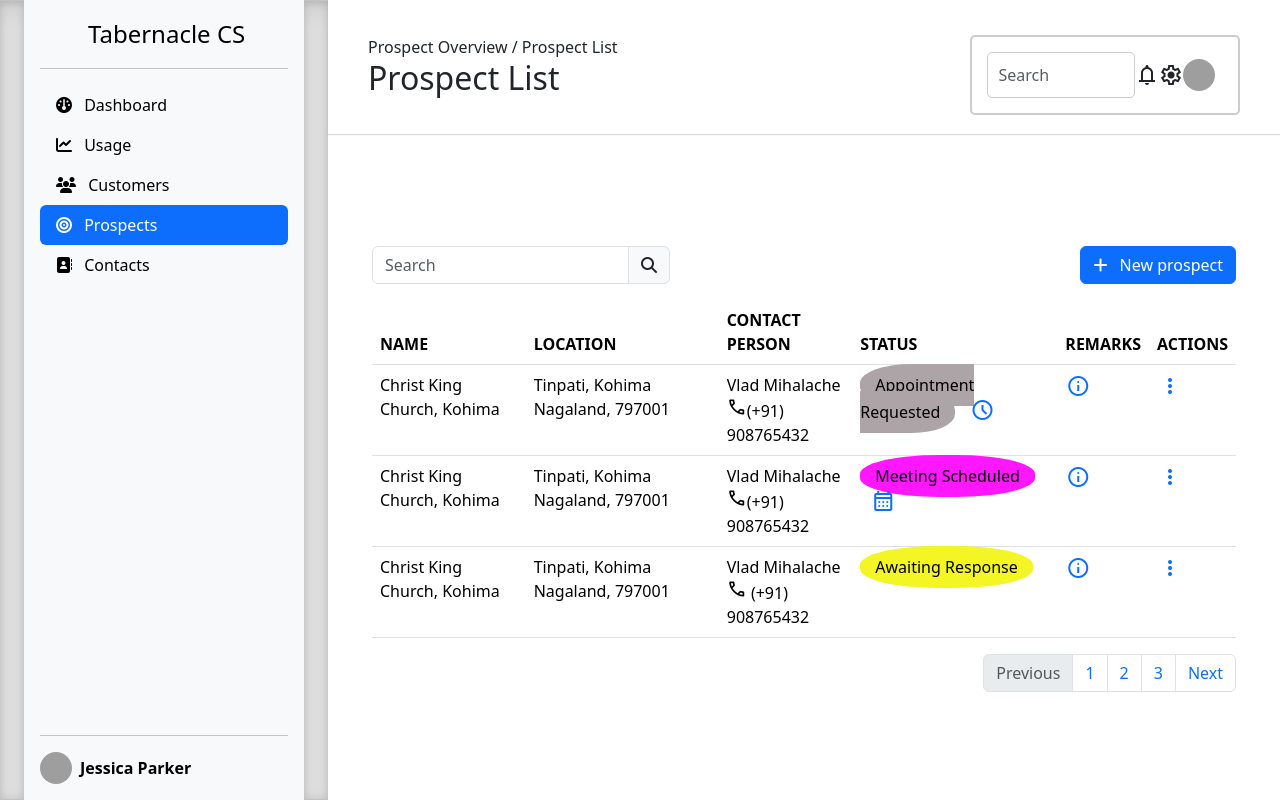
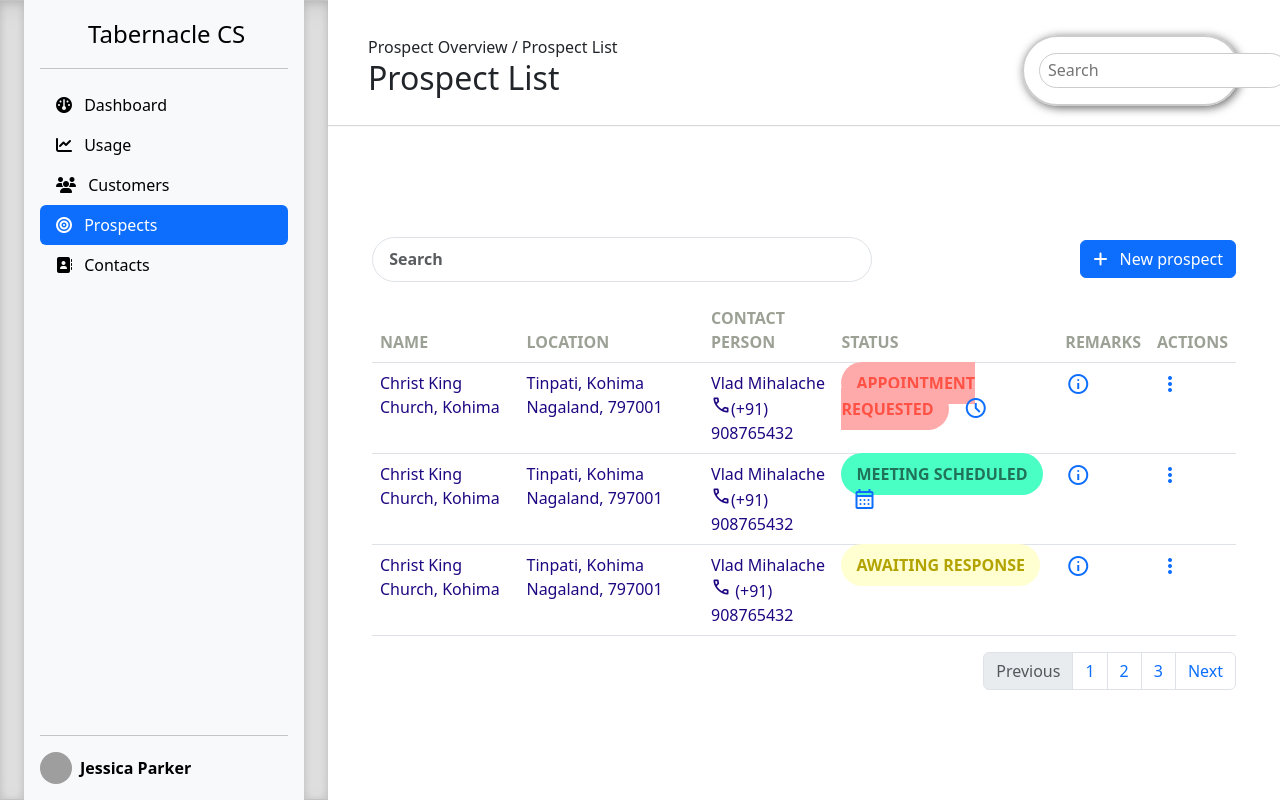
Before and after one commit to saicharanbandu/customersuccessmanagement, a Django app: page /prospect/list in a window 1280 px wide. Run offline with Django 5.2, Linux system fonts and the light colour scheme; grey boxes are pictures that could not be loaded.

Commit message:
init contact, prospect ui

```diff
--- a/assets/css/style.css
+++ b/assets/css/style.css
@@ -95,3 +95,6 @@ main {
     width: 60%;
     margin: auto;
 }
+.text-muted1 {
+    color: #1F0782 !important;
+}
--- a/contact/forms.py
+++ b/contact/forms.py
@@ -21,6 +21,7 @@ class ContactForm(forms.ModelForm):
             "organization": forms.TextInput(
                 attrs={
                     "class": "form-control",
+                    "style": "color: red;"
                 }
             ),
             'mobile_number':
--- a/contact/templates/create_view.html
+++ b/contact/templates/create_view.html
@@ -16,7 +16,7 @@
 
 <div class="form-container">
   <div class="header">
-    <h1>New Contact</h1>
+    <h1 style="color: #0C0482">New Contact</h1>
   </div>
   {% include 'contact_form.html' %}
 </div>
--- a/templates/prospect/list_view.html
+++ b/templates/prospect/list_view.html
@@ -11,23 +11,25 @@
 Prospect Overview / Prospect List
 <h2>{{ title }}</h2>
 </div>
-    <div class="bordered-form d-flex align-items-center">
+    <div class="bordered-form d-flex align-items-center" style="border-radius: 50px; width:25%; box-shadow: 2px 2px 10px rgba(0,0,0,0.6);">
         <form class="form-inline">
-            <input class="form-control mr-sm-2 bordered-input" type="search" placeholder="Search"
-        aria-label="Search" oninput="searchFunction()">
+            <input class="control mr-sm-2 bordered-input" style="border-radius: 50px; font-size: 1rem; padding: 0.3rem 0.5rem;" type="search" placeholder="Search" aria-label="Search"
+                oninput="searchFunction()">
         </form>
-        <span class="material-symbols-outlined notifications-icon align-middle">notifications</span>
-        <span class="material-symbols-outlined align-middle">settings</span>
+        <span class="material-symbols-outlined notifications-icon align-middle" style="font-size: 1.5rem; padding: 0.2rem;"></span>
+        <span class="material-symbols-outlined align-middle" style="font-size: 1.5rem; padding: 0.2rem;">notifications</span>
+        <span class="material-symbols-outlined align-middle" style="font-size: 1.5rem; padding: 0.2rem;"></span>
+        <span class="material-symbols-outlined" style="font-size: 1.5rem; padding: 0.2rem;">settings</span>
         <div class="dropdown">
-            <a href="#" class="d-flex align-items-center link-body-emphasis text-decoration-none dropdown-toggle"
-                data-bs-toggle="dropdown" aria-expanded="false">
-                <img src="https://github.com/mdo.png" alt="" width="32" height="32"
-                    class="rounded-circle me-2">
+            <a href="#" class="d-flex align-items-center link-body-emphasis text-decoration-none dropdown-toggle" data-bs-toggle="dropdown" aria-expanded="false">
+                <img src="https://github.com/mdo.png" alt="" width="32" height="32" class="rounded-circle me-2" style="padding: 0.2rem;">
             </a>
-            <ul class="dropdown-menu text-small shadow">
+            <ul class="dropdown-menu text-small shadow" style="font-size: 0.8rem;">
                 <li><a class="dropdown-item" href="#">Settings</a></li>
                 <li><a class="dropdown-item" href="#">Profile</a></li>
-                <li><hr class="dropdown-divider"></li>
+                <li>
+                    <hr class="dropdown-divider">
+                </li>
                 <li><a class="dropdown-item" href="#">Log out</a></li>
             </ul>
         </div>
@@ -95,10 +97,7 @@ Prospect Overview / Prospect List
     <div class="d-flex justify-content-between align-items-center mb-3">
         <form class="w-auto">
             <div class="input-group">
-                <input type="text" class="form-control" placeholder="Search">
-                <span class="input-group-text" id="search-addon">
-                    <i class="fas fa-search"></i>
-                </span>
+                <input type="text" class="form-control" style="width:500px; height:45px; font-weight: bold; border-radius: 50px;" placeholder=" Search">
             </div>
         </form>
         <a href="{% url 'prospect:create' %}" class="btn btn-primary">
@@ -109,24 +108,24 @@ Prospect Overview / Prospect List
     <table class="table">
         <thead>
             <tr>
-                <th scope="col">NAME</th>
-                <th scope="col">LOCATION</th>
-                <th scope="col">CONTACT PERSON</th>
-                <th scope="col">STATUS</th>
-                <th scope="col">REMARKS</th>
-                <th scope="col">ACTIONS</th>
+                <th scope="col" style="color:#9CA195">NAME</th>
+                <th scope="col" style="color:#9CA195">LOCATION</th>
+                <th scope="col" style="color:#9CA195">CONTACT PERSON</th>
+                <th scope="col" style="color:#9CA195">STATUS</th>
+                <th scope="col" style="color:#9CA195">REMARKS</th>
+                <th scope="col" style="color:#9CA195">ACTIONS</th>
             </tr>
         </thead>
         <tbody>
             <tr>
-                <td>Christ King Church, Kohima</td>
-                <td>Tinpati, Kohima Nagaland, 797001</td>
-                <td>Vlad Mihalache
+                <td style="color:#1F0782">Christ King Church, Kohima</td>
+                <td  style="color:#1F0782">Tinpati, Kohima Nagaland, 797001</td>
+                <td  style="color:#1F0782">Vlad Mihalache
                     <br> <span class="material-symbols-outlined" style="font-size: 20px;">
                         call
                         </span>(+91) 908765432</td>
-                        <td class>
-                            <span style="background-color:#ACA4A6; border-radius: 45%; padding: 10px 15px; font-size: 16px;">Appointment Requested</span>
+                        <td >
+                            <span style="background-color:#FFAAAA; font-weight: bold; border-radius: 30px; color: #FF5144; padding: 10px 15px; font-size: 16px; font-color:#566573 ">APPOINTMENT REQUESTED</span>
                             <button type="button" class="btn btn-link p-0" data-bs-toggle="tooltip" data-bs-placement="top" title="To follow up after 2 weeks">
                             <span class="material-symbols-outlined"  style="margin-left: 10px ;">schedule</span>
                         </button>
@@ -146,13 +145,13 @@ Prospect Overview / Prospect List
                             </span>
                         </button>
                         <div class="dropdown-menu" aria-labelledby="dropdownMenuButton">
-                            <a class="dropdown-item" href="#"><span class="material-symbols-outlined" >
+                            <a class="dropdown-item" style="color:#1F0782" href="#"><span class="material-symbols-outlined" >
                                 edit
                                 </span>Edit info</a>
-                            <a class="dropdown-item" href="#"><span class="material-symbols-outlined">
+                            <a class="dropdown-item" style="color:#1F0782" href="#"><span class="material-symbols-outlined">
                                 change_circle
                                 </span>Change status</a>
-                            <a class="dropdown-item" href="#"><span class="material-symbols-outlined">
+                            <a class="dropdown-item" style="color:#1F0782" href="#"><span class="material-symbols-outlined">
                                 info_i
                                 </span>Update remarks</a>
                         </div>
@@ -160,12 +159,12 @@ Prospect Overview / Prospect List
                 </td>
             </tr>
             <tr>
-                <td>Christ King Church, Kohima</td>
-                <td>Tinpati, Kohima Nagaland, 797001</td>
-                <td>Vlad Mihalache <br><span class="material-symbols-outlined" style="font-size: 20px;">
+                <td style="color:#1F0782">Christ King Church, Kohima</td>
+                <td style="color:#1F0782">Tinpati, Kohima Nagaland, 797001</td>
+                <td style="color:#1F0782">Vlad Mihalache <br><span class="material-symbols-outlined" style="font-size: 20px;">
                     call
                     </span>(+91) 908765432</td>
-                <td><span style="background-color:#FF18FF; border-radius: 45%; padding: 10px 15px; font-size: 16px;">Meeting Scheduled</span>
+                <td><span style="background-color:#49FFC4; font-weight: bold; border-radius: 30px; padding: 10px 15px;color: #217358; font-size: 16px;">MEETING SCHEDULED</span>
                     <button type="button" class="btn btn-link p-0" data-bs-toggle="tooltip" data-bs-placement="top" title="metting scheduleon 01/03/24 at 2pm">
                         <span class="material-symbols-outlined" style="margin-left: 10px ;">
                             calendar_month
@@ -187,13 +186,13 @@ Prospect Overview / Prospect List
                             </span>
                         </button>
                         <div class="dropdown-menu" aria-labelledby="dropdownMenuButton">
-                            <a class="dropdown-item" href="#"><span class="material-symbols-outlined">
+                            <a class="dropdown-item" style="color:#1F0782" href="#"><span class="material-symbols-outlined">
                                 edit
                                 </span>Edit info</a>
-                            <a class="dropdown-item" href="#"><span class="material-symbols-outlined">
+                            <a class="dropdown-item" style="color:#1F0782" href="#"><span class="material-symbols-outlined">
                                 change_circle
                                 </span>Change status</a>
-                            <a class="dropdown-item" href="#"><span class="material-symbols-outlined">
+                            <a class="dropdown-item" style="color:#1F0782" href="#"><span class="material-symbols-outlined">
                                 info_i
                                 </span>Update remarks</a>
                         </div>
@@ -201,12 +200,12 @@ Prospect Overview / Prospect List
                 </td>
             </tr>
             <tr>
-                <td>Christ King Church, Kohima</td>
-                <td>Tinpati, Kohima Nagaland, 797001</td>
-                <td>Vlad Mihalache<br><span class="material-symbols-outlined" style="font-size: 20px;">
+                <td style="color:#1F0782">Christ King Church, Kohima</td>
+                <td style="color:#1F0782">Tinpati, Kohima Nagaland, 797001</td>
+                <td style="color:#1F0782">Vlad Mihalache<br><span class="material-symbols-outlined" style="font-size: 20px;">
                     call
                     </span> (+91) 908765432</td>
-                <td><span style="background-color:#F4F524; border-radius: 45%; padding: 10px 15px; font-size: 16px;">Awaiting Response</span>
+                <td><span style="background-color:#FFFFD1; font-weight: bold; color: #B3A301; border-radius: 30px; padding: 10px 15px; font-size: 16px;">AWAITING RESPONSE</span>
                 </td>
                 <td>
                     <button type="button" class="btn btn-link p-0" data-bs-toggle="tooltip" data-bs-placement="top" title="To follow up after 2 weeks">
@@ -223,20 +222,19 @@ Prospect Overview / Prospect List
                             </span>
                         </button>
                         <div class="dropdown-menu" aria-labelledby="dropdownMenuButton">
-                            <a class="dropdown-item" href="#" ><span class="material-symbols-outlined">
+                            <a class="dropdown-item" style="color:#1F0782" href="#" ><span class="material-symbols-outlined">
                                 edit
                                 </span>Edit info</a>
-                            <a class="dropdown-item" href="#"><span class="material-symbols-outlined">
+                            <a class="dropdown-item" style="color:#1F0782" href="#"><span class="material-symbols-outlined">
                                 change_circle
                                 </span>Change status</a>
-                            <a class="dropdown-item" href="#"><span class="material-symbols-outlined">
+                            <a class="dropdown-item" style="color:#1F0782" href="#"><span class="material-symbols-outlined">
                                 info_i
                                 </span>Update remarks</a>
                         </div>
                     </div>
                 </td>
             </tr>
-            <!-- Add more rows as needed -->
         </tbody>
     </table>
     <nav aria-label="Page navigation example">
@@ -259,25 +257,4 @@ Prospect Overview / Prospect List
       return new bootstrap.Tooltip(tooltipTriggerEl)
     })
   </script>
-  <script>
-    function searchFunction() {
-        var input, filter, table, tr, td, i, txtValue;
-        input = document.getElementById("searchInput");
-        filter = input.value.toUpperCase();
-        table = document.getElementById("prospectTable");
-        tr = table.getElementsByTagName("tr");
-
-        for (i = 0; i < tr.length; i++) {
-            td = tr[i].getElementsByTagName("td")[0];
-            if (td) {
-                txtValue = td.textContent || td.innerText;
-                if (txtValue.toUpperCase().indexOf(filter) > -1) {
-                    tr[i].style.display = "";
-                } else {
-                    tr[i].style.display = "none";
-                }
-            }
-        }
-    }
-  </script>
 {% endblock %}
```
Also changed, not shown: contact/templates/contact_form.html (+9 -9 lines), contact/templates/list_view.html (+18 -17 lines), templates/_includes/top_nav.html (+9 -8 lines), templates/prospect/create_view.html (+32 -31 lines).
